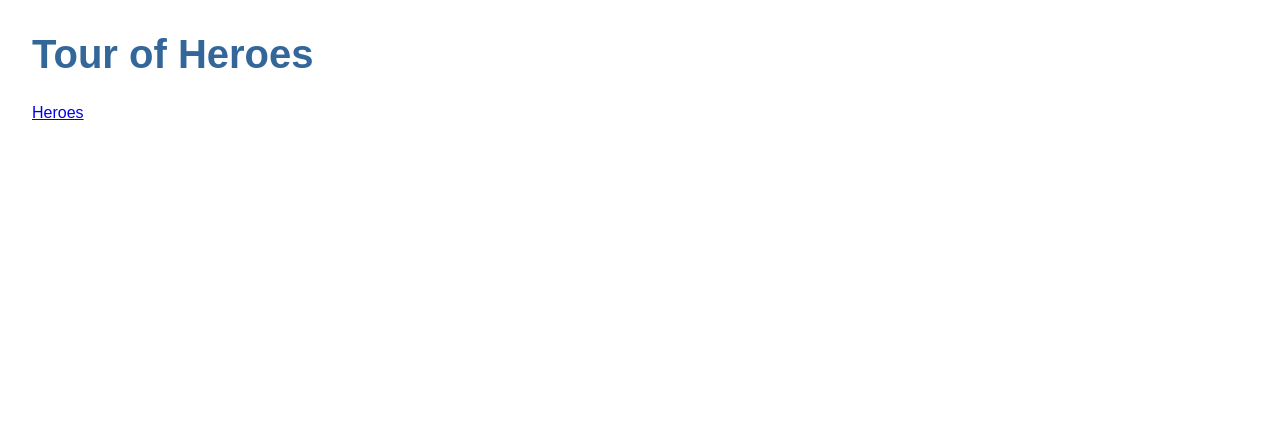
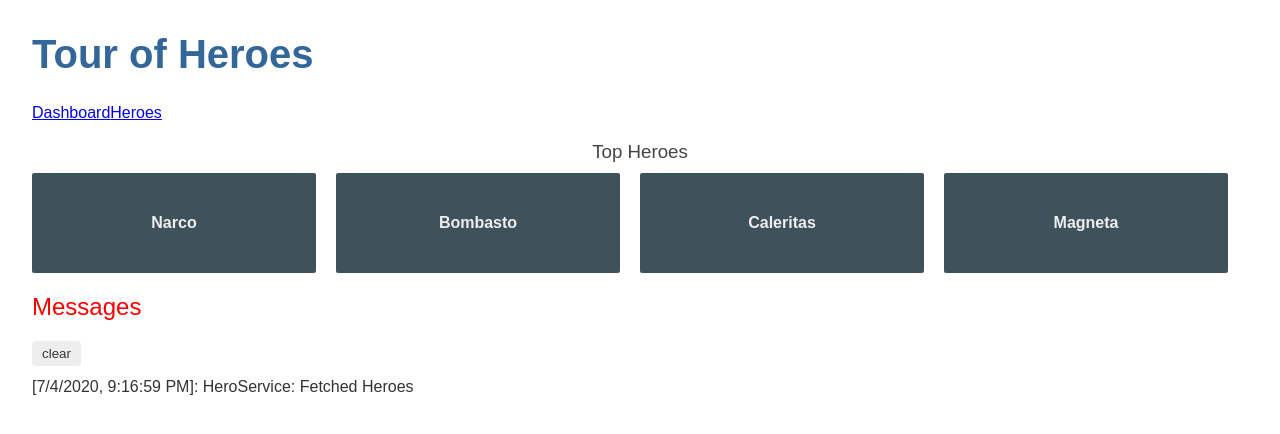
Before and after one commit to SH4KUR/TourOfHeroes-AngularExample, an Angular app: page /dashboard in a window 1280 px wide. Before the commit this address led to /. Shown: the top 434 px of the page. Built offline with nearby package versions, Linux system fonts and the light colour scheme.

Commit message:
Add Dashboard Component and routing for him

```diff
--- a/src/app/app-routing.module.ts
+++ b/src/app/app-routing.module.ts
@@ -1,10 +1,13 @@
+import { DashboardComponent } from './dashboard/dashboard.component';
 import { HeroesComponent } from './heroes/heroes.component';
 import { NgModule } from '@angular/core';
 import { Routes, RouterModule } from '@angular/router';
 
 
 const routes: Routes = [
-  { path: 'heroes', component: HeroesComponent }
+  { path: '', redirectTo: '/dashboard', pathMatch: 'full' },
+  { path: 'heroes', component: HeroesComponent },
+  { path: 'dashboard', component: DashboardComponent }
 ];
 
 @NgModule({
--- a/src/app/app.component.html
+++ b/src/app/app.component.html
@@ -1,7 +1,7 @@
 <h1>{{ title }}</h1>
 <nav>
+    <a routerLink="/dashboard">Dashboard</a>
     <a routerLink="/heroes">Heroes</a>
 </nav>
 <router-outlet></router-outlet>
-
 <app-messages></app-messages>
--- a/src/app/app.module.ts
+++ b/src/app/app.module.ts
@@ -7,13 +7,15 @@ import { AppComponent } from './app.component';
 import { HeroesComponent } from './heroes/heroes.component';
 import { HeroDetailComponent } from './hero-detail/hero-detail.component';
 import { MessagesComponent } from './messages/messages.component';
+import { DashboardComponent } from './dashboard/dashboard.component';
 
 @NgModule({
   declarations: [
     AppComponent,
     HeroesComponent,
     HeroDetailComponent,
-    MessagesComponent
+    MessagesComponent,
+    DashboardComponent
   ],
   imports: [
     BrowserModule,
--- /dev/null
+++ b/src/app/dashboard/dashboard.component.css
@@ -0,0 +1,80 @@
+/* DashboardComponent's private CSS styles */
+[class*='col-'] {
+  float: left;
+  padding-right: 20px;
+  padding-bottom: 20px;
+}
+
+[class*='col-']:last-of-type {
+  padding-right: 0;
+}
+
+a {
+  text-decoration: none;
+}
+
+*,
+*:after,
+*:before {
+  -webkit-box-sizing: border-box;
+  -moz-box-sizing: border-box;
+  box-sizing: border-box;
+}
+
+h3 {
+  text-align: center;
+  margin-bottom: 0;
+}
+
+h4 {
+  position: relative;
+}
+
+.grid {
+  margin: 0;
+}
+
+.col-1-4 {
+  width: 25%;
+}
+
+.module {
+  padding: 20px;
+  text-align: center;
+  color: #eee;
+  max-height: 120px;
+  min-width: 120px;
+  background-color: #3f525c;
+  border-radius: 2px;
+}
+
+.module:hover {
+  background-color: #eee;
+  cursor: pointer;
+  color: #607d8b;
+}
+
+.grid-pad {
+  padding: 10px 0;
+}
+
+.grid-pad>[class*='col-']:last-of-type {
+  padding-right: 20px;
+}
+
+@media (max-width: 600px) {
+  .module {
+    font-size: 10px;
+    max-height: 75px;
+  }
+}
+
+@media (max-width: 1024px) {
+  .grid {
+    margin: 0;
+  }
+
+  .module {
+    min-width: 60px;
+  }
+}
--- /dev/null
+++ b/src/app/dashboard/dashboard.component.html
@@ -0,0 +1,9 @@
+<h3>Top Heroes</h3>
+
+<div class="grid grid-pad">
+    <a *ngFor="let hero of heroes" class="col-1-4">
+        <div class="module hero">
+            <h4>{{ hero.name }}</h4>
+        </div>
+    </a>
+</div>
--- /dev/null
+++ b/src/app/dashboard/dashboard.component.ts
@@ -0,0 +1,25 @@
+import { HeroService } from './../hero.service';
+import { IHero } from './../hero';
+import { Component, OnInit } from '@angular/core';
+
+@Component({
+  selector: 'app-dashboard',
+  templateUrl: './dashboard.component.html',
+  styleUrls: ['./dashboard.component.css']
+})
+export class DashboardComponent implements OnInit {
+
+  heroes: IHero[] = [];
+
+  constructor(private heroService: HeroService) { }
+
+  ngOnInit(): void {
+    this.getHeroes();
+  }
+
+  getHeroes(): void {
+    this.heroService.getHeroes()
+      .subscribe(heroes => this.heroes = heroes.slice(1, 5));
+  }
+
+}
```
Also changed, not shown: 1 other file (tests, documents, lock files or other folders).
